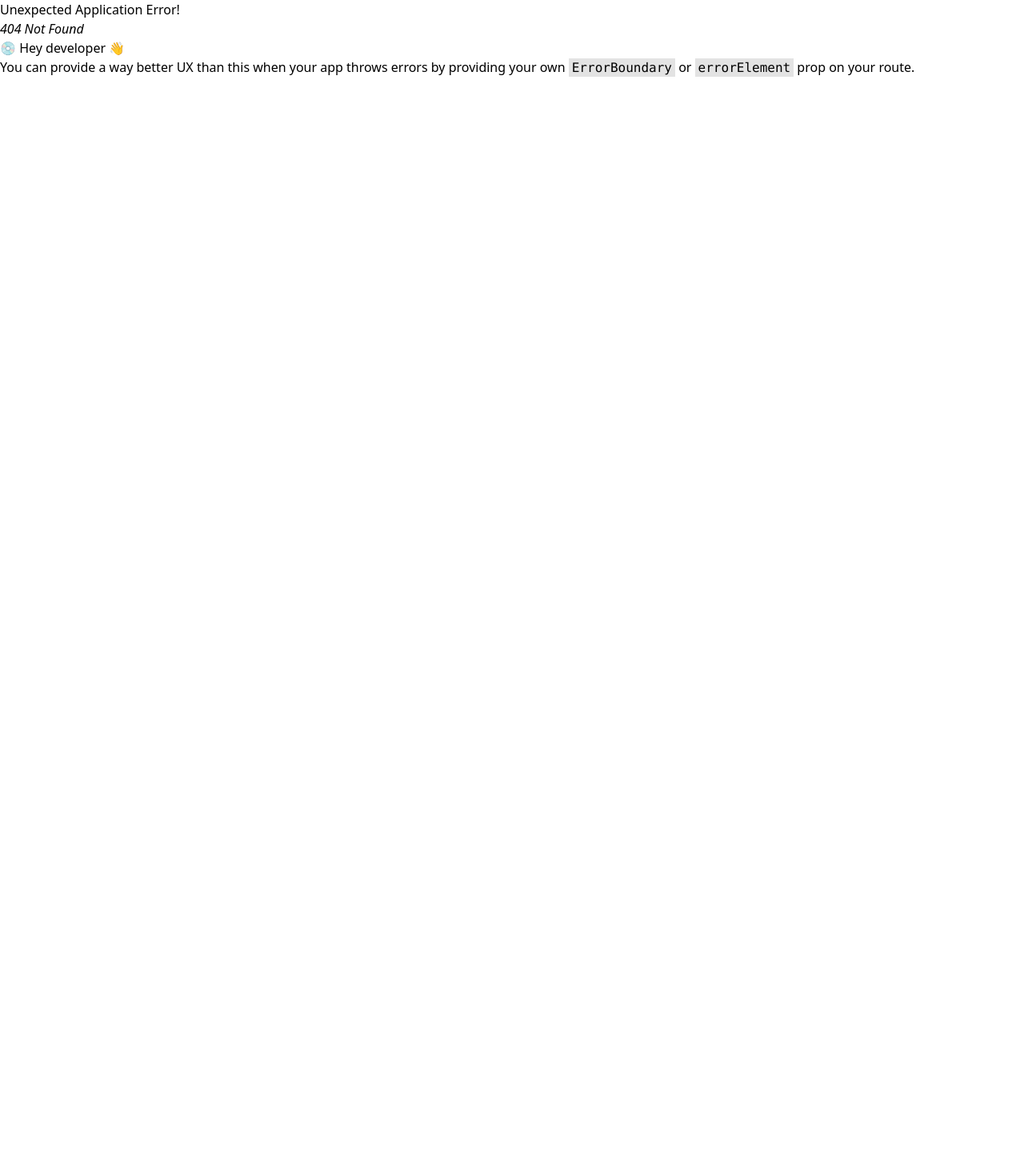
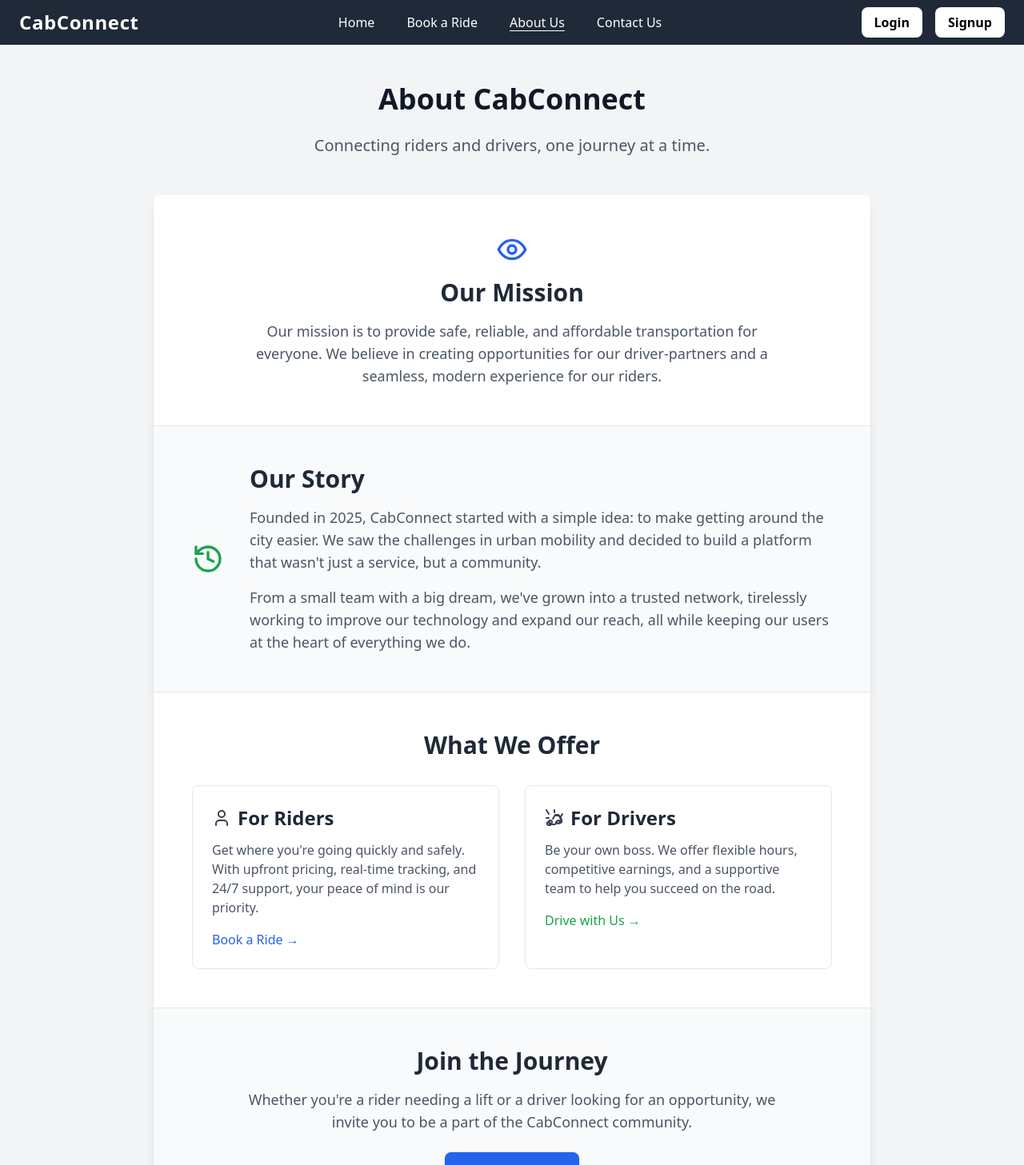
Before and after one commit to sachinpalcs/cabConnect_frontend, a React (Vite) app: page /about-us in a window 1280 px wide. Before the commit this address had no page. Shown: the top 1457 px of the page at 80% size. Before the commit the page ends 800 px from the top, so only its background shows below. Built offline with nearby package versions, Linux system fonts and the light colour scheme.

Commit message:
update about us page

```diff
--- a/src/App.jsx
+++ b/src/App.jsx
@@ -10,6 +10,7 @@ import RiderDashboard from './dashboard/RiderDashboard';
 import ProtectedRoute from './routes/ProtectedRoute';
 import DriverAfterAccept from './pages/DriverAfterAccpet';
 import ContactUs from './pages/ContactUs';
+import AboutUs from './pages/AboutUs';
 
 function App() {
     const router = createBrowserRouter(
@@ -21,6 +22,7 @@ function App() {
                 <Route path="rideRequest" element={<RideRequest />} />
                 <Route path="driver/ride" element={<DriverAfterAccept />} />
                 <Route path="contact-us" element={<ContactUs />} />
+                <Route path="about-us" element={<AboutUs />} />
                 <Route
                     path="rider/dashboard"
                     element={
--- a/src/component/common/Header.jsx
+++ b/src/component/common/Header.jsx
@@ -78,13 +78,13 @@ const Header = () => {
                     )}
 
                     <NavLink
-                        to="/about"
+                        to="/about-us"
                         className={({ isActive }) =>
                             `px-2 py-1 rounded transition duration-200 ${isActive ? "underline underline-offset-4" : "hover:bg-gray-700"
                             }`
                         }
                     >
-                        About
+                        About Us
                     </NavLink>
                     <NavLink
                         to="/contact-us"
--- /dev/null
+++ b/src/pages/AboutUs.jsx
@@ -0,0 +1,133 @@
+import React from 'react';
+import { Link } from 'react-router-dom';
+
+const EyeIcon = () => (
+    <svg xmlns="http://www.w3.org/2000/svg" width="24" height="24" viewBox="0 0 24 24" fill="none" stroke="currentColor" strokeWidth="2" strokeLinecap="round" strokeLinejoin="round" className="h-10 w-10 text-blue-600">
+        <path d="M2 12s3-7 10-7 10 7 10 7-3 7-10 7-10-7-10-7Z"></path><circle cx="12" cy="12" r="3"></circle>
+    </svg>
+);
+
+const HistoryIcon = () => (
+    <svg xmlns="http://www.w3.org/2000/svg" width="24" height="24" viewBox="0 0 24 24" fill="none" stroke="currentColor" strokeWidth="2" strokeLinecap="round" strokeLinejoin="round" className="h-10 w-10 text-green-600">
+        <path d="M3 12a9 9 0 1 0 9-9 9.75 9.75 0 0 0-6.74 2.74L3 8"></path><path d="M3 3v5h5"></path><path d="M12 7v5l4 2"></path>
+    </svg>
+);
+
+const CarIcon = () => (
+    <svg xmlns="http://www.w3.org/2000/svg" width="24" height="24" viewBox="0 0 24 24" fill="none" stroke="currentColor" strokeWidth="2" strokeLinecap="round" strokeLinejoin="round" className="h-6 w-6 mr-2 text-gray-700">
+        <path d="M14 16.94V18a2 2 0 0 1-2 2h-4a2 2 0 0 1-2-2v-1.06"></path><path d="M14 9h4l3 5v3a1 1 0 0 1-1 1h-1"></path><path d="M4 17a1 1 0 0 0-1 1v1a2 2 0 0 0 2 2h2"></path><path d="M18 17h1a1 1 0 0 0 1-1v-3l-3-5h-4l-3 5"></path><path d="M2 12h3"></path><path d="m19 12 3-5"></path><path d="M5 7 2 2"></path><path d="M12 2v3"></path><circle cx="7" cy="17" r="2"></circle><circle cx="17" cy="17" r="2"></circle>
+    </svg>
+);
+
+const UserIcon = () => (
+    <svg xmlns="http://www.w3.org/2000/svg" width="24" height="24" viewBox="0 0 24 24" fill="none" stroke="currentColor" strokeWidth="2" strokeLinecap="round" strokeLinejoin="round" className="h-6 w-6 mr-2 text-gray-700">
+        <path d="M19 21v-2a4 4 0 0 0-4-4H9a4 4 0 0 0-4 4v2"></path><circle cx="12" cy="7" r="4"></circle>
+    </svg>
+);
+
+
+const AboutUs = () => {
+    return (
+        <div className="min-h-screen bg-gray-100 py-12 px-4 sm:px-6 lg:px-8">
+            <div className="max-w-4xl mx-auto">
+                <h1 className="text-4xl font-bold text-center text-gray-900 mb-6">
+                    About CabConnect
+                </h1>
+                <p className="text-center text-xl text-gray-600 mb-12">
+                    Connecting riders and drivers, one journey at a time.
+                </p>
+
+                {/* Main Content Area */}
+                <div className="bg-white rounded-lg shadow-lg overflow-hidden">
+
+                    {/* Our Mission */}
+                    <div className="p-8 md:p-12 text-center border-b border-gray-200">
+                        <div className="flex justify-center mb-4">
+                            <EyeIcon />
+                        </div>
+                        <h2 className="text-3xl font-semibold text-gray-800 mb-4">Our Mission</h2>
+                        <p className="text-lg text-gray-600 max-w-2xl mx-auto">
+                            Our mission is to provide safe, reliable, and affordable transportation for everyone. We believe in creating opportunities for our driver-partners and a seamless, modern experience for our riders.
+                        </p>
+                    </div>
+
+                    {/* Our Story */}
+                    <div className="p-8 md:p-12 bg-gray-50 border-b border-gray-200">
+                        <div className="flex flex-col md:flex-row items-center gap-8">
+                            <div className="flex-shrink-0 flex justify-center">
+                                <HistoryIcon />
+                            </div>
+                            <div>
+                                <h2 className="text-3xl font-semibold text-gray-800 mb-4">Our Story</h2>
+                                <p className="text-lg text-gray-600 mb-4">
+                                    Founded in 2025, CabConnect started with a simple idea: to make getting around the city easier. We saw the challenges in urban mobility and decided to build a platform that wasn't just a service, but a community.
+                                </p>
+                                <p className="text-lg text-gray-600">
+                                    From a small team with a big dream, we've grown into a trusted network, tirelessly working to improve our technology and expand our reach, all while keeping our users at the heart of everything we do.
+                                </p>
+                            </div>
+                        </div>
+                    </div>
+
+                    {/* What We Offer */}
+                    <div className="p-8 md:p-12">
+                        <h2 className="text-3xl font-semibold text-gray-800 text-center mb-8">What We Offer</h2>
+                        <div className="grid grid-cols-1 md:grid-cols-2 gap-8">
+                            {/* For Riders */}
+                            <div className="bg-white p-6 rounded-lg border border-gray-200">
+                                <div className="flex items-center mb-3">
+                                    <UserIcon />
+                                    <h3 className="text-2xl font-semibold text-gray-800">For Riders</h3>
+                                </div>
+                                <p className="text-gray-600">
+                                    Get where you're going quickly and safely. With upfront pricing, real-time tracking, and 24/7 support, your peace of mind is our priority.
+                                </p>
+                                <Link
+                                    to="/rideRequest"
+                                    className="mt-4 inline-block text-blue-600 font-medium hover:underline"
+                                >
+                                    Book a Ride →
+                                </Link>
+                            </div>
+                            {/* For Drivers */}
+                            <div className="bg-white p-6 rounded-lg border border-gray-200">
+                                <div className="flex items-center mb-3">
+                                    <CarIcon />
+                                    <h3 className="text-2xl font-semibold text-gray-800">For Drivers</h3>
+                                </div>
+                                <p className="text-gray-600">
+                                    Be your own boss. We offer flexible hours, competitive earnings, and a supportive team to help you succeed on the road.
+                                </p>
+                                <Link
+                                    to="/contact-us"
+                                    className="mt-4 inline-block text-green-600 font-medium hover:underline"
+                                >
+                                    Drive with Us →
+                                </Link>
+                            </div>
+                        </div>
+                    </div>
+
+                    {/* Call to Action */}
+                    <div className="p-8 md:p-12 bg-gray-50 text-center border-t border-gray-200">
+                        <h2 className="text-3xl font-semibold text-gray-800 mb-4">Join the Journey</h2>
+                        <p className="text-lg text-gray-600 max-w-2xl mx-auto mb-6">
+                            Whether you're a rider needing a lift or a driver looking for an opportunity, we invite you to be a part of the CabConnect community.
+                        </p>
+                        <div className="flex justify-center gap-4">
+                            <Link
+                                to="/signup"
+                                className="py-3 px-6 rounded-lg bg-blue-600 text-white font-semibold hover:bg-blue-700 shadow"
+                            >
+                                Sign Up to Ride
+                            </Link>
+                        </div>
+                    </div>
+
+                </div>
+            </div>
+        </div>
+    );
+};
+
+export default AboutUs;
```
